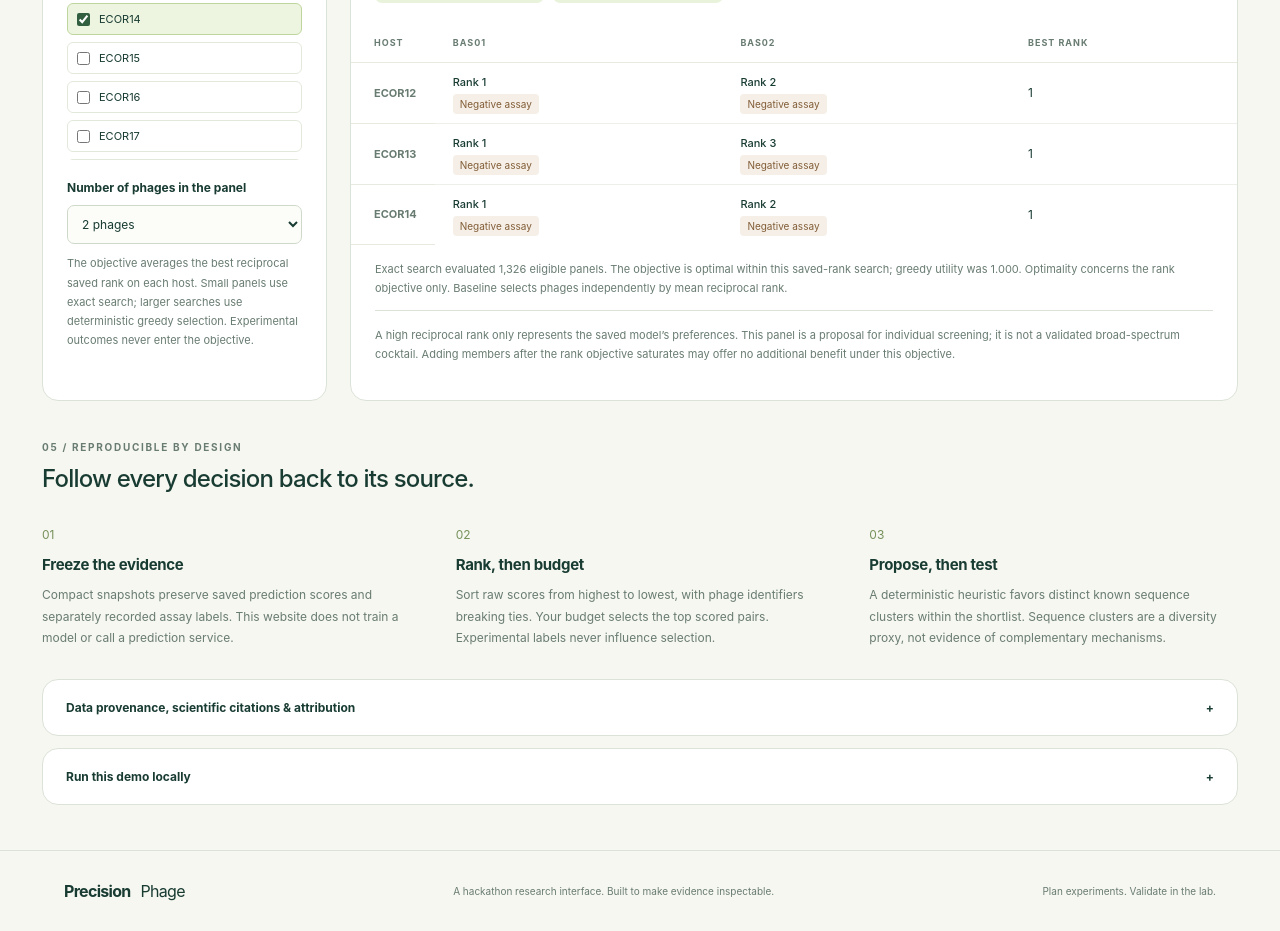
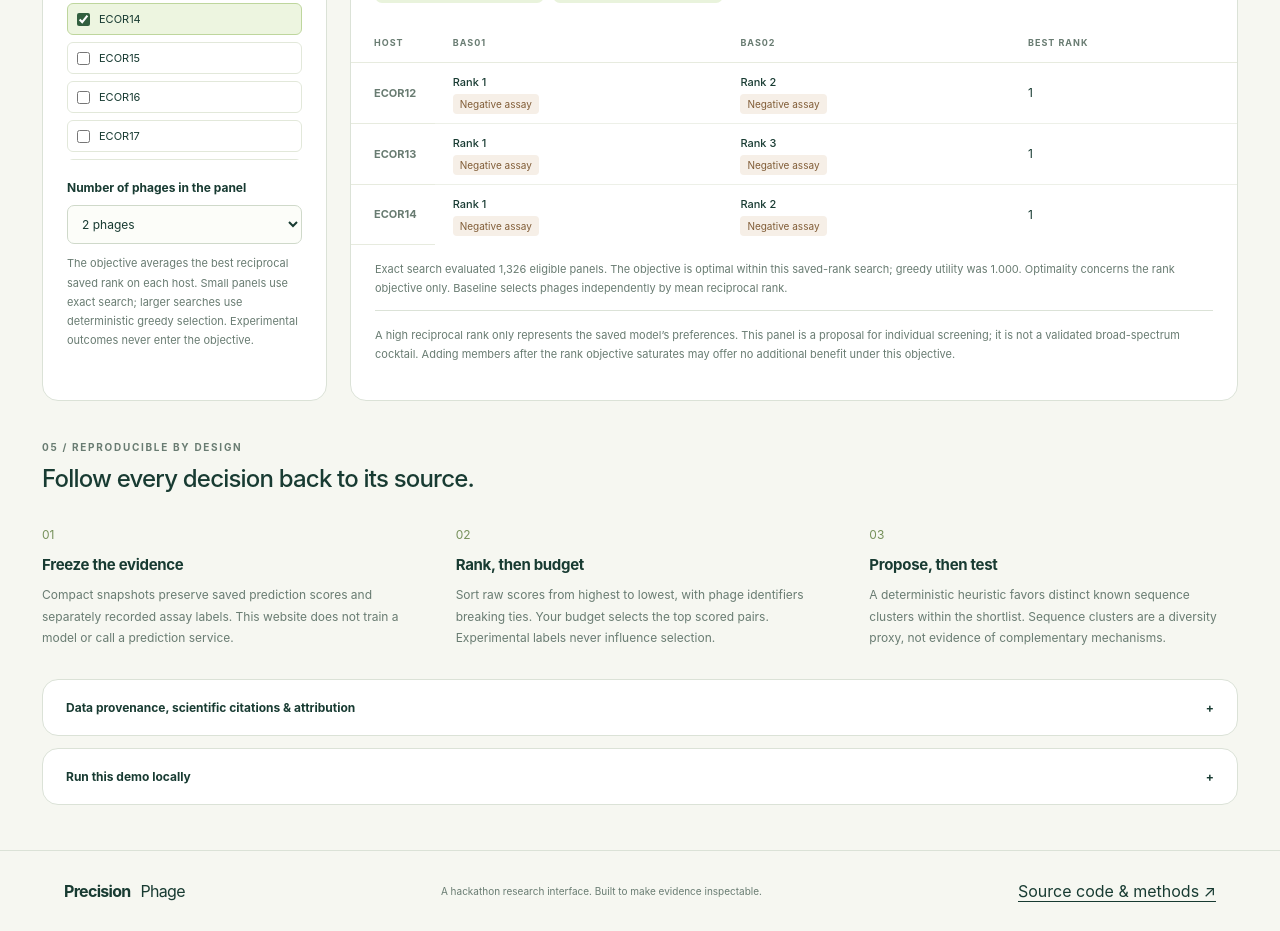
Before and after one commit to JaivardhanSamadhiya/precisionphage-eurekadev, a website with bundled scripts: page public/index.html in a window 1280 px wide. Shown: the part 3722-4653 px from the top of the page. Built offline with nearby package versions, Linux system fonts and the light colour scheme.

Commit message:
feat: connect the deployed workbench to public source and methods

```diff
--- a/public/index.html
+++ b/public/index.html
@@ -596,7 +596,12 @@
         >Precision<span class="brand-light">Phage</span></a
       >
       <p>A hackathon research interface. Built to make evidence inspectable.</p>
-      <span>Plan experiments. Validate in the lab.</span>
+      <a
+        href="https://github.com/JaivardhanSamadhiya/precisionphage-eurekadev"
+        target="_blank"
+        rel="noopener"
+        >Source code & methods ↗</a
+      >
     </footer>
   </body>
 </html>
```
